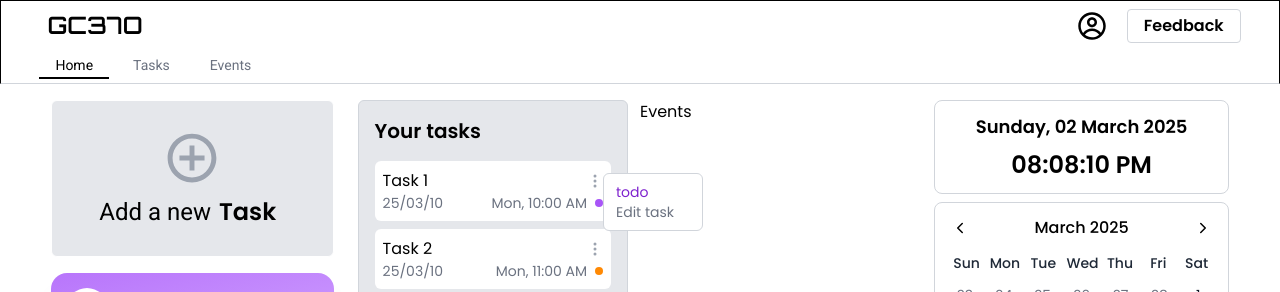
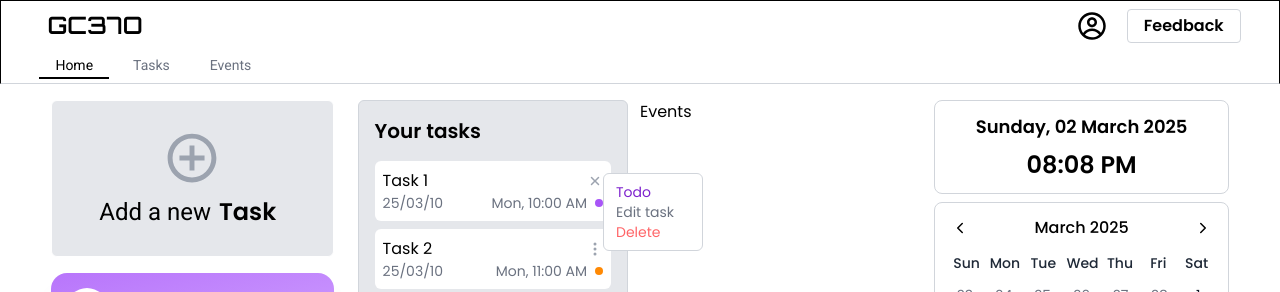
Before and after one commit to KousikBhowmik/GC37O, a React (Vite) app in the folder client/: page / in a window 1280 px wide. Both pictures are taken after a click on the icon 595 px from the left and 181 px from the top of the page. Shown: the top 292 px of the page. Built offline with nearby package versions, Linux system fonts and the light colour scheme; no server answers.

Commit message:
that's it for today ;)  -- minor changes

```diff
--- a/client/src/components/CurrentTime.jsx
+++ b/client/src/components/CurrentTime.jsx
@@ -17,7 +17,7 @@ const CurrentTime = () => {
         {format(currentTime, "EEEE, dd MMMM yyyy")}
       </h2>
       <h1 className="text-2xl font-semibold mt-2">
-        {format(currentTime, "hh:mm:ss a")}
+        {format(currentTime, "hh:mm a")}
       </h1>
     </div>
   );
--- a/client/src/components/TaskCardSmall.jsx
+++ b/client/src/components/TaskCardSmall.jsx
@@ -1,4 +1,5 @@
 import React, { useEffect, useState } from "react";
+import { IoClose } from "react-icons/io5";
 import {
   getYear,
   getMonth,
@@ -33,14 +34,21 @@ const TaskCardSmall = ({ cardValue }) => {
       <div className="flex items-center justify-between">
         <p className="text-black">{cardData.heading}</p>
         <div className="relative">
-          <BsThreeDotsVertical
-            onClick={() => {
-              {
-                setShowEdit(!showEidt);
-              }
-            }}
-            className=" text-gray-400 hover:text-black "
-          />
+          {!showEidt ? (
+            <BsThreeDotsVertical
+              onClick={() => {
+                setShowEdit((prev) => !prev);
+              }}
+              className=" text-gray-400 hover:text-black "
+            />
+          ) : (
+            <IoClose
+              onClick={() => {
+                setShowEdit((prev) => !prev);
+              }}
+              className=" text-gray-400 hover:text-black "
+            />
+          )}
           {showEidt && (
             <div className="absolute top-0 left-4 w-[100px] rounded-md  flex flex-col justify-between bg-white border border-gray-300 p-2">
               <p
@@ -54,10 +62,19 @@ const TaskCardSmall = ({ cardValue }) => {
                     : "text-red-500"
                 }  pl-1 text-sm   `}
               >
-                {cardData.status}
+                {cardData.status === "todo"
+                  ? "Todo"
+                  : cardData.status === "progress"
+                  ? "Progress"
+                  : cardData.status == "completed"
+                  ? "completed"
+                  : "Pending"}
               </p>
               <p className=" text-gray-500 pl-1 text-sm   hover:text-black">
                 Edit task
+              </p>
+              <p className=" text-red-400 pl-1 text-sm   hover:text-red-500">
+                Delete
               </p>
             </div>
           )}
--- a/client/src/components/YourTasksCom.jsx
+++ b/client/src/components/YourTasksCom.jsx
@@ -97,7 +97,7 @@ const YourTasksCom = () => {
       ))}
 
       {tempTasks.length > 5 && (
-        <button className="py-1 rounded-md mb-2 cursor-pointer text-white dark:text-black w-full  bg-blue-500 dark:bg-white ">
+        <button className="py-1 rounded-md mb-2 cursor-pointer text-white -black w-full  bg-blue-500  ">
           Show more
         </button>
       )}
```
